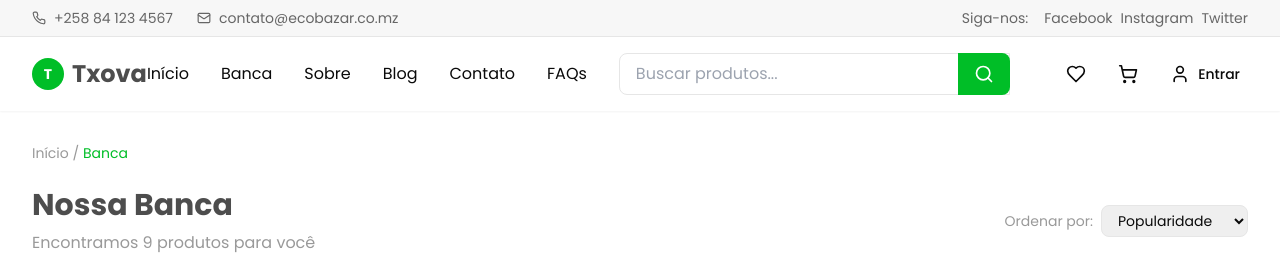
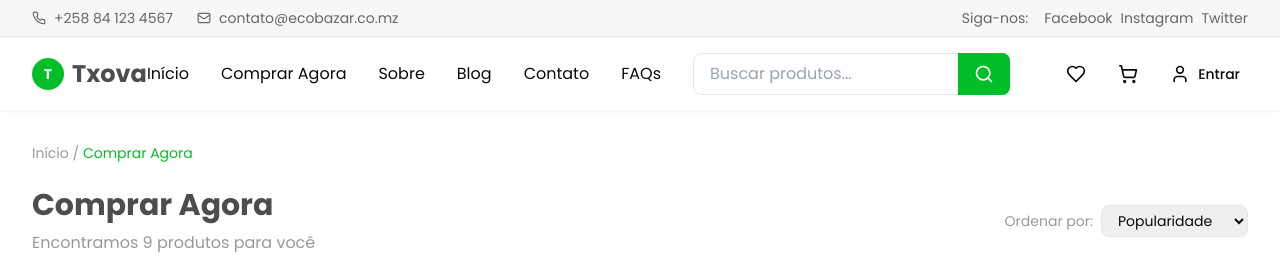
Before and after one commit to HIO-TECH-Lda/hublink-marketplace, a Next.js app in the folder project/: page /loja in a window 1280 px wide. Shown: the top 273 px of the page. Built offline with nearby package versions, Linux system fonts and the light colour scheme.

Commit message:
chore: update labels

```diff
--- a/project/app/(shop)/loja/page.tsx
+++ b/project/app/(shop)/loja/page.tsx
@@ -76,7 +76,7 @@ export default function ShopPage() {
       <div className="container py-8 px-4 sm:px-6 lg:px-8">
         {/* Breadcrumb */}
         <nav className="text-sm text-gray-6 mb-6">
-          <span>Início</span> / <span className="text-primary">Banca</span>
+          <span>Início</span> / <span className="text-primary">Comprar Agora</span>
           {searchQuery && (
             <>
               <span> / </span>
@@ -89,7 +89,7 @@ export default function ShopPage() {
         <div className="flex flex-col lg:flex-row justify-between items-start lg:items-center mb-8">
           <div>
             <h1 className="text-2xl sm:text-3xl font-bold text-gray-9 mb-2">
-              {searchQuery ? `Resultados para "${searchQuery}"` : 'Nossa Banca'}
+              {searchQuery ? `Resultados para "${searchQuery}"` : 'Comprar Agora'}
             </h1>
             <p className="text-gray-6 text-sm sm:text-base">
               {searchQuery
--- a/project/app/(shop)/produto/[id]/page.tsx
+++ b/project/app/(shop)/produto/[id]/page.tsx
@@ -80,7 +80,7 @@ export default function ProductPage() {
         {/* Breadcrumb */}
         <nav className="text-sm text-gray-6 mb-6">
           <Link href="/" className="hover:text-primary">Início</Link> /
-          <Link href="/loja" className="hover:text-primary"> Banca</Link> /
+          <Link href="/loja" className="hover:text-primary"> Comprar Agora</Link> /
           <Link href={`/loja?category=${product.category}`} className="hover:text-primary"> {product.category}</Link> /
           <span className="text-primary">{product.name}</span>
         </nav>
--- a/project/components/layout/Header.tsx
+++ b/project/components/layout/Header.tsx
@@ -99,7 +99,7 @@ export default function Header() {
             {/* Desktop Navigation */}
             <nav className="hidden lg:flex items-center space-x-8">
               <Link href="/" className="hover:text-primary transition-colors">Início</Link>
-              <Link href="/loja" className="hover:text-primary transition-colors">Banca</Link>
+              <Link href="/loja" className="hover:text-primary transition-colors">Comprar Agora</Link>
               <Link href="/sobre" className="hover:text-primary transition-colors">Sobre</Link>
               <Link href="/blog" className="hover:text-primary transition-colors">Blog</Link>
               <Link href="/contato" className="hover:text-primary transition-colors">Contato</Link>
@@ -202,7 +202,7 @@ export default function Header() {
             <div className="lg:hidden mt-4 pb-4 border-t border-gray-3">
               <nav className="flex flex-col space-y-2 mt-4">
                 <Link href="/" className="px-4 py-2 hover:bg-gray-1 rounded-lg transition-colors">Início</Link>
-                <Link href="/loja" className="px-4 py-2 hover:bg-gray-1 rounded-lg transition-colors">Banca</Link>
+                <Link href="/loja" className="px-4 py-2 hover:bg-gray-1 rounded-lg transition-colors">Comprar Agora</Link>
                 <Link href="/sobre" className="px-4 py-2 hover:bg-gray-1 rounded-lg transition-colors">Sobre</Link>
                 <Link href="/blog" className="px-4 py-2 hover:bg-gray-1 rounded-lg transition-colors">Blog</Link>
                 <Link href="/contato" className="px-4 py-2 hover:bg-gray-1 rounded-lg transition-colors">Contato</Link>
```
